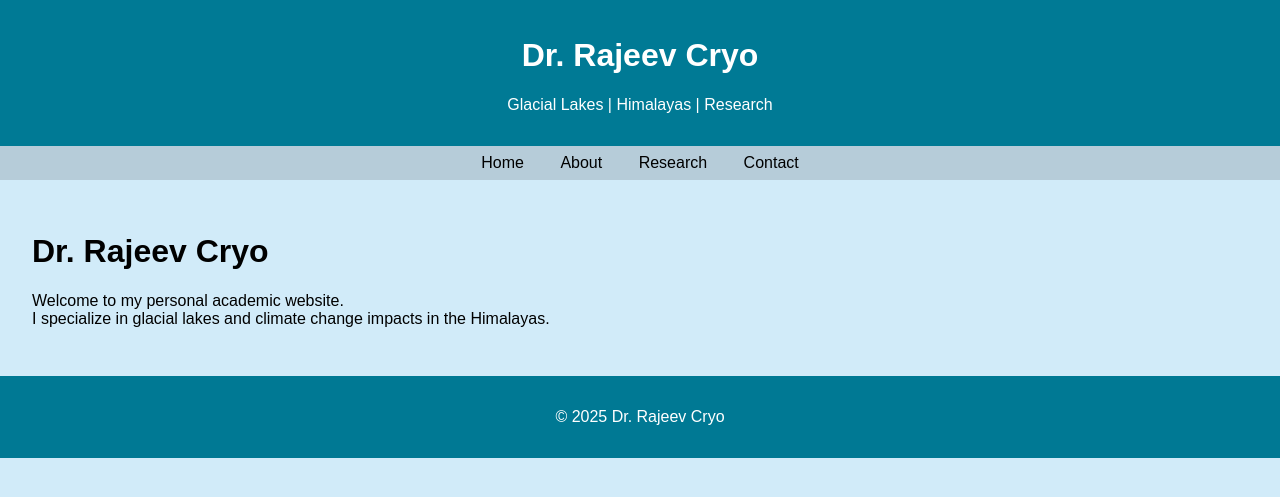
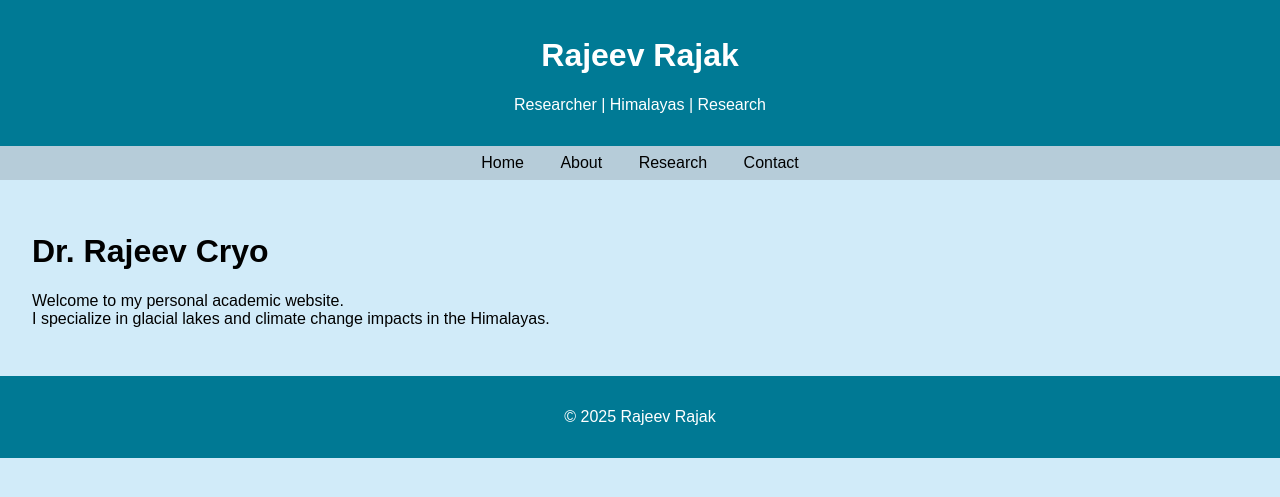
Before and after one commit to rajeevcryo/rajeevcryo.github.io, a Jekyll site: the page built from index.md, in a window 1280 px wide. Shown: the top 497 px of the page. Built offline with Jekyll 4.4.1, drawn with Linux system fonts in a browser that asks for light colours.

Commit message:
Update _config.yml

```diff
--- a/_config.yml
+++ b/_config.yml
@@ -1,3 +1,3 @@
-title: "Dr. Rajeev Cryo"
-description: "Glacial Lakes | Himalayas | Research"
+title: "Rajeev Rajak"
+description: "Researcher | Himalayas | Research"
 theme: null
```
